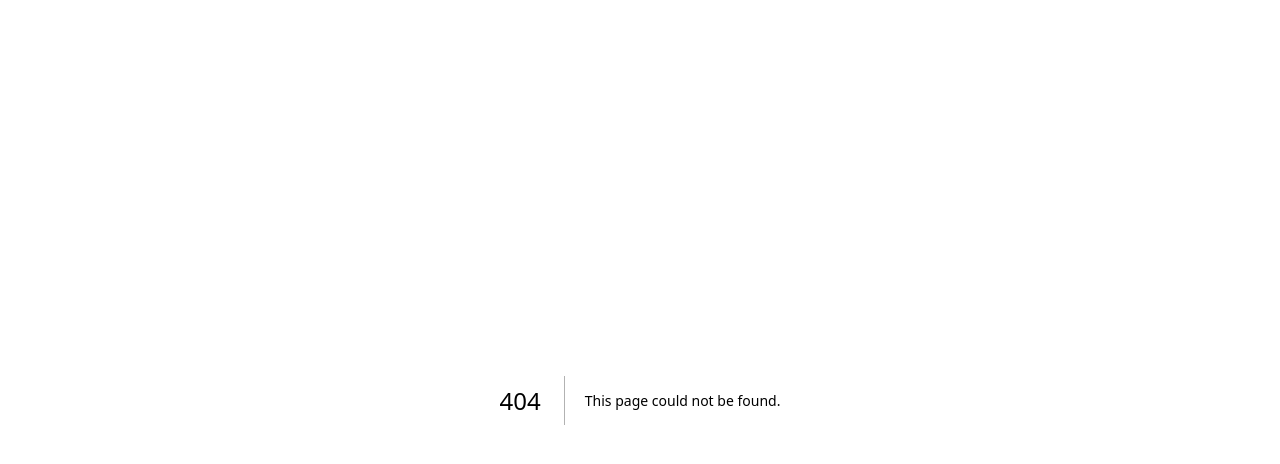
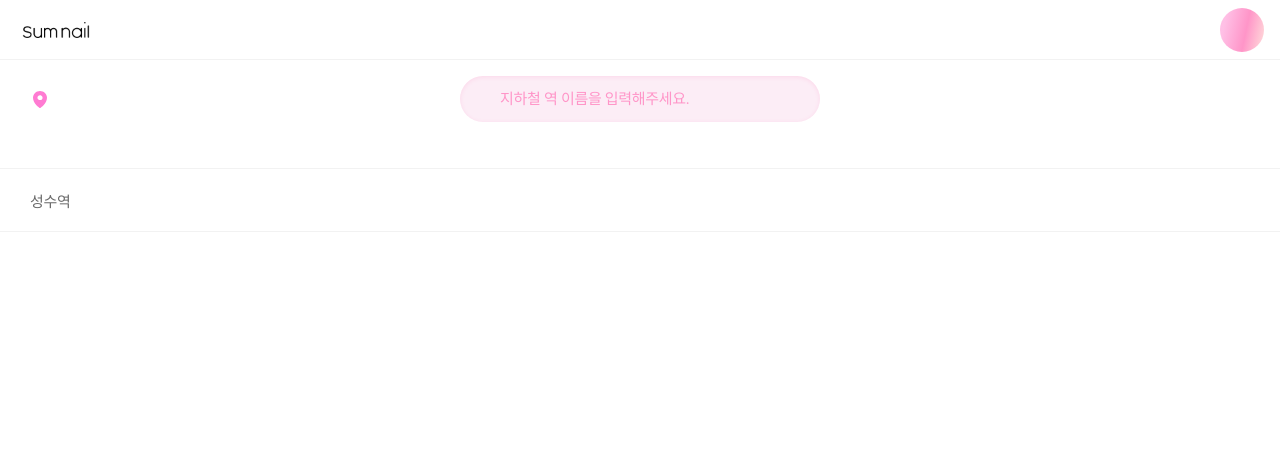
Before and after one commit to Sum-nail/sum-nail-client, a Next.js app: page /search in a window 1280 px wide. Before the commit this address had no page. Shown: the top 464 px of the page. Built offline with nearby package versions, Linux system fonts and the light colour scheme.

Commit message:
[design] 검색 페이지 UI 구현

```diff
--- a/app/page.tsx
+++ b/app/page.tsx
@@ -3,6 +3,7 @@ import { LogoIcon, MoneyIcon, MapPinIcon } from '@/public/icons';
 import Image from 'next/image';
 import styled from '@emotion/styled';
 import Card from '@/components/common/card';
+import { useRouter } from 'next/navigation';
 
 const Main = styled.div`
   padding: 0 1.6rem;
@@ -72,6 +73,7 @@ const Body = styled.div`
 `;
 
 export default function Home() {
+  const router = useRouter();
   return (
     <Main>
       <Header>
@@ -79,7 +81,7 @@ export default function Home() {
         <Profile></Profile>
       </Header>
       <SearchBar>
-        <SearchBarSection>
+        <SearchBarSection onClick={() => router.push('/search')}>
           <MapPinIcon />
           지하철역
         </SearchBarSection>
--- /dev/null
+++ b/app/search/page.tsx
@@ -0,0 +1,118 @@
+'use client';
+import { LogoIcon, MapPinIcon } from '@/public/icons';
+import Image from 'next/image';
+import styled from '@emotion/styled';
+
+const Main = styled.div`
+  /* width: 100%; */
+  /* margin: 0 1.6rem; */
+`;
+
+const Header = styled.div`
+  color: ${({ theme }) => theme.colors.pink_dark};
+  height: 6rem;
+  /* width: 100%; */
+  display: flex;
+  border-bottom: 1px solid var(--gray-F2, #f2f2f2);
+  justify-content: space-between;
+  align-items: center;
+  padding: 0 1.6rem;
+`;
+
+const Profile = styled.div`
+  width: 4.4rem;
+  height: 4.4rem;
+  flex-shrink: 0;
+  border-radius: 50%;
+  /* background-color: red;÷ */
+  background: var(
+    --gradient-pinktocoral,
+    linear-gradient(
+      102deg,
+      rgba(255, 153, 214, 0.62) 14.29%,
+      #ff95c8 57.89%,
+      rgba(255, 153, 165, 0.44) 93.26%,
+      #ff99d6 93.26%,
+      #ff99d6 93.26%
+    )
+  );
+`;
+
+const SearchContainer = styled.div`
+  position: relative;
+  display: flex;
+  align-items: center;
+  justify-content: center;
+`;
+const SearchBar = styled.input`
+  display: flex;
+  gap: 1rem;
+  outline: none;
+  border: none;
+  align-items: center;
+  margin: 1.6rem 1.6rem;
+  height: 4.6rem;
+  width: 36rem;
+  border-radius: 40px;
+  padding-left: 2rem;
+  background: ${({ theme }) => theme.colors.pink_pale};
+  box-shadow: 0px 1px 4px 0px rgba(255, 103, 176, 0.16) inset;
+  color: ${({ theme }) => theme.colors.pink_warm};
+  font: ${({ theme }) => theme.fonts.M15_2};
+
+  &::placeholder {
+    padding-left: 2rem;
+    color: ${({ theme }) => theme.colors.pink_warm};
+    font: ${({ theme }) => theme.fonts.M15_2};
+  }
+`;
+
+const Body = styled.div`
+  display: flex;
+  flex-direction: column;
+  border: 1px solid var(--gray-F2, #f2f2f2) 0px;
+  margin-top: 3rem;
+`;
+
+const Record = styled.div`
+  display: flex;
+  align-items: center;
+  height: 6.4rem;
+  padding: 0rem 3rem;
+  border-top: 1px solid var(--gray-F2, #f2f2f2);
+  border-bottom: 1px solid var(--gray-F2, #f2f2f2);
+  color: ${({ theme }) => theme.colors.gray69};
+  font: ${({ theme }) => theme.fonts.R15_2};
+`;
+
+const MapIconWrapper = styled.div`
+  position: absolute;
+  left: 3rem;
+  display: flex;
+  justify-content: center;
+  align-items: center;
+`;
+
+function Search() {
+  return (
+    <Main>
+      <Header>
+        <Image src={LogoIcon} alt="image" width={80} height={20} />
+        <Profile></Profile>
+      </Header>
+
+      <SearchContainer>
+        <SearchBar placeholder="지하철 역 이름을 입력해주세요."></SearchBar>
+        <MapIconWrapper>
+          <MapPinIcon />
+        </MapIconWrapper>
+      </SearchContainer>
+
+      <Body>
+        <Record>성수역</Record>
+      </Body>
+    </Main>
+  );
+}
+
+export default Search;
--- a/styles/styles.d.ts
+++ b/styles/styles.d.ts
@@ -12,6 +12,7 @@ declare module '@emotion/react' {
       black: string;
       pink_dark: string;
       pink_pop: string;
+      pink_pale: string;
       pink_warm: string;
       pink_light: string;
       mint: string;
```
